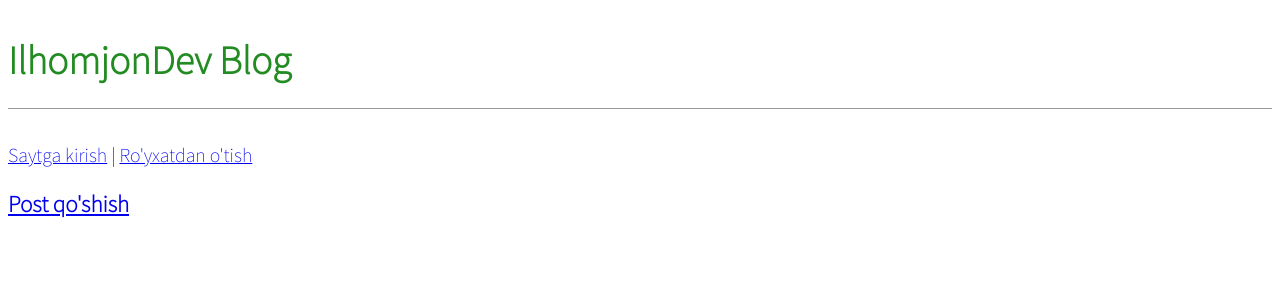
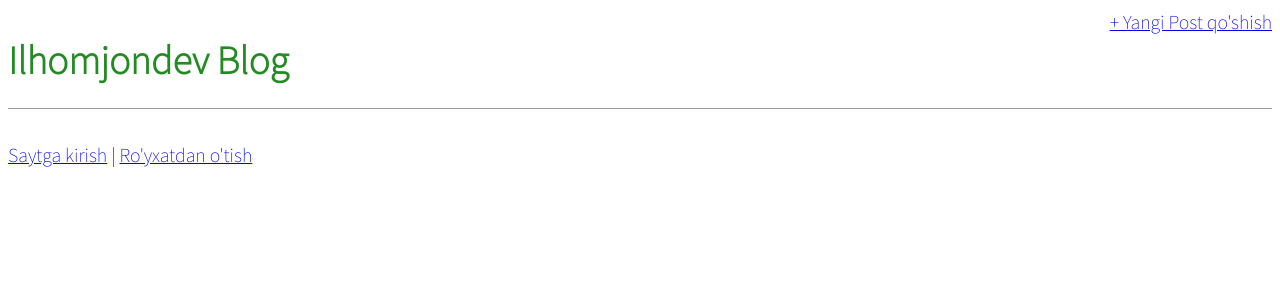
Before and after one commit to RahimovIlhom/blogsahifa, a Django app: template templates/home.html in a window 1280 px wide. Shown: the top 300 px of the page. Run offline with Django 4.2, Linux system fonts and the light colour scheme; the template is opened without the code that fills it, so the values that code supplies are empty.

Commit message:
o'zgartirishlar

```diff
--- a/templates/base.html
+++ b/templates/base.html
@@ -11,9 +11,14 @@
 
 </head>
 <body>
-    <header>
-        <h1><a href="{% url 'home' %}">IlhomjonDev Blog</a></h1>
-    </header>
+      <header>
+          <div class="nav-left">
+              <h1><a href="{% url 'home' %}">Ilhomjondev Blog</a></h1>
+          </div>
+          <div class="nav-righ">
+              <a href="{% url 'post_new' %}">+ Yangi Post qo'shish</a>
+          </div>
+      </header>
     {% if user.is_authenticated %}
         <p>Xush kelibsiz {{ user.username }}!</p>
         <p><a href="{% url 'logout' %}">Chiqib ketish</a></p>
@@ -27,8 +32,5 @@
         {% block content %}
         {% endblock content %}
     </div>
-    <footer>
-        <h3><a href="{% url 'post_new' %}">Post qo'shish</a> </h3>
-    </footer>
 </body>
 </html>
```
